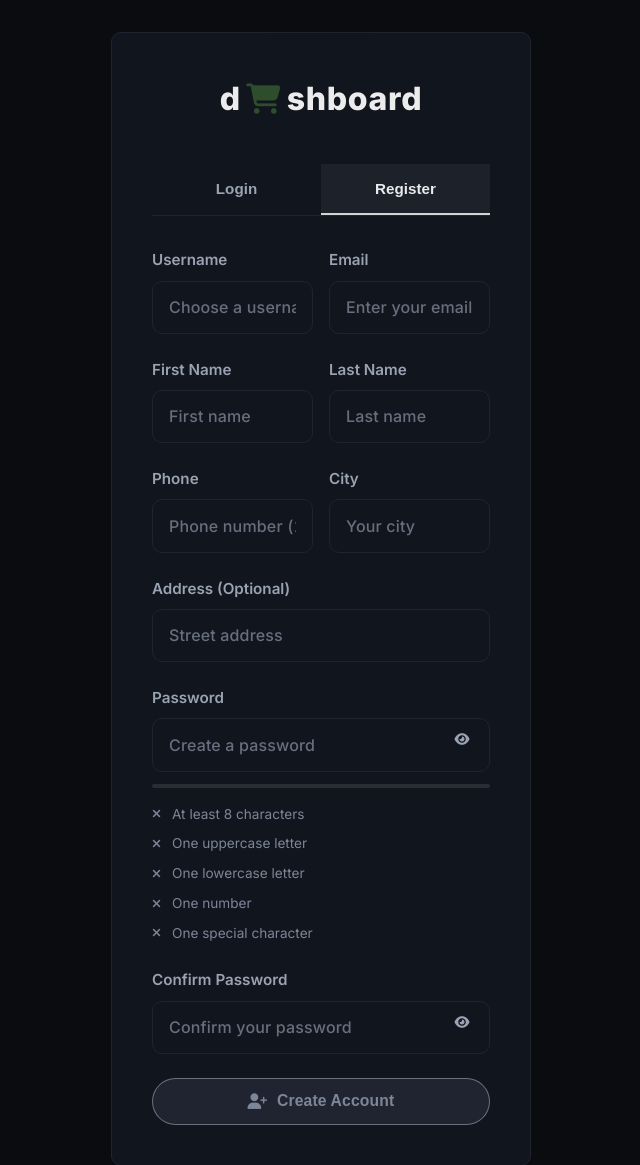
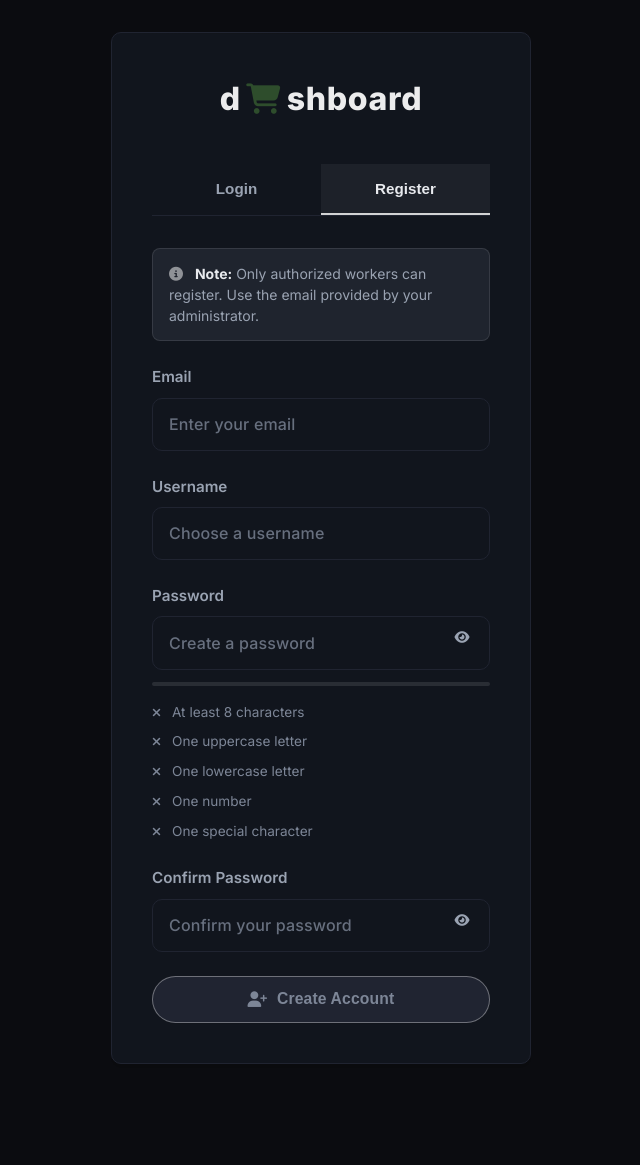
Before and after one commit to ndwyfrank56-cmyk/my-ecommerce-dashboard, a Flask app: page /login in a window 1280 px wide, after a click on "Register". Shown: the top 1165 px of the page, without its empty margins (319-959 px from the left). After the commit the page ends 1064 px from the top, so only its background shows below. Run offline with Flask 3, Linux system fonts and the light colour scheme; some libraries are stand-ins or nearby versions.

Commit message:
Simplify register form - revert to original fields (email, username, password)

```diff
--- a/templates/login.html
+++ b/templates/login.html
@@ -634,40 +634,20 @@
       <!-- Register Form -->
       <form id="register-form" class="auth-form" role="tabpanel" method="POST" action="{{ url_for('register') }}">
         <input type="hidden" name="csrf_token" value="{{ csrf_token() }}">
-
-        <div class="form-row">
-          <div class="form-group">
-            <label for="username">Username</label>
-            <input type="text" id="username" name="username" required placeholder="Choose a username" minlength="3">
-          </div>
-          <div class="form-group">
-            <label for="email">Email</label>
-            <input type="email" id="email" name="email" required placeholder="Enter your email">
-          </div>
-        </div>
-        <div class="form-row">
-          <div class="form-group">
-            <label for="first_name">First Name</label>
-            <input type="text" id="first_name" name="first_name" required placeholder="First name">
-          </div>
-          <div class="form-group">
-            <label for="last_name">Last Name</label>
-            <input type="text" id="last_name" name="last_name" required placeholder="Last name">
-          </div>
-        </div>
-        <div class="form-row">
-          <div class="form-group">
-            <label for="phone">Phone</label>
-            <input type="tel" id="phone" name="phone" required placeholder="Phone number (10-15 digits)">
-          </div>
-          <div class="form-group">
-            <label for="city">City</label>
-            <input type="text" id="city" name="city" required placeholder="Your city">
-          </div>
+        <div style="background: rgba(46, 52, 64, 0.5); border: 1px solid rgba(255, 255, 255, 0.1); border-radius: 8px; padding: 0.875rem 1rem; margin-bottom: 1.5rem;">
+          <p style="margin: 0; font-size: 0.875rem; color: var(--text-secondary); line-height: 1.5;">
+            <i class="fas fa-info-circle" style="color: rgba(255, 255, 255, 0.5); margin-right: 0.5rem;"></i>
+            <strong style="color: var(--text-primary);">Note:</strong> Only authorized workers can register. Use the email provided by your administrator.
+          </p>
         </div>
         <div class="form-group">
-          <label for="address">Address (Optional)</label>
-          <input type="text" id="address" name="address" placeholder="Street address">
+          <label for="email">Email</label>
+          <input type="email" id="email" name="email" required placeholder="Enter your email">
+          <small id="email-validation" style="display: none; margin-top: 0.5rem; font-size: 0.85rem;"></small>
+        </div>
+        <div class="form-group">
+          <label for="username">Username</label>
+          <input type="text" id="username" name="username" required placeholder="Choose a username" minlength="3">
         </div>
         <div class="form-group" style="position:relative;">
           <label for="password">Password</label>
```
